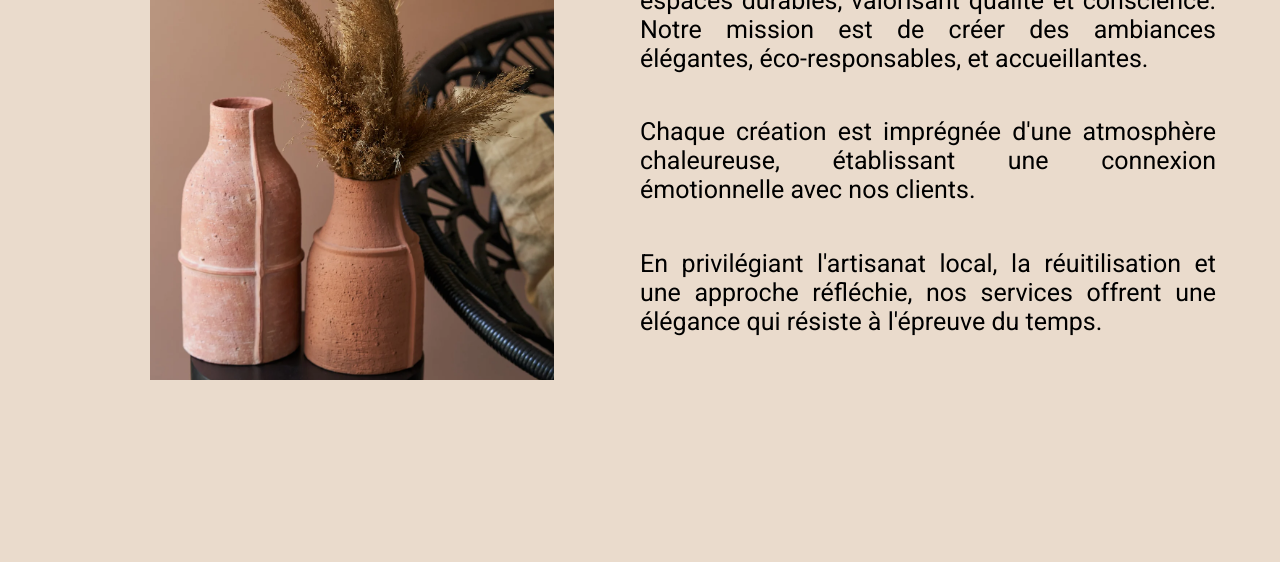
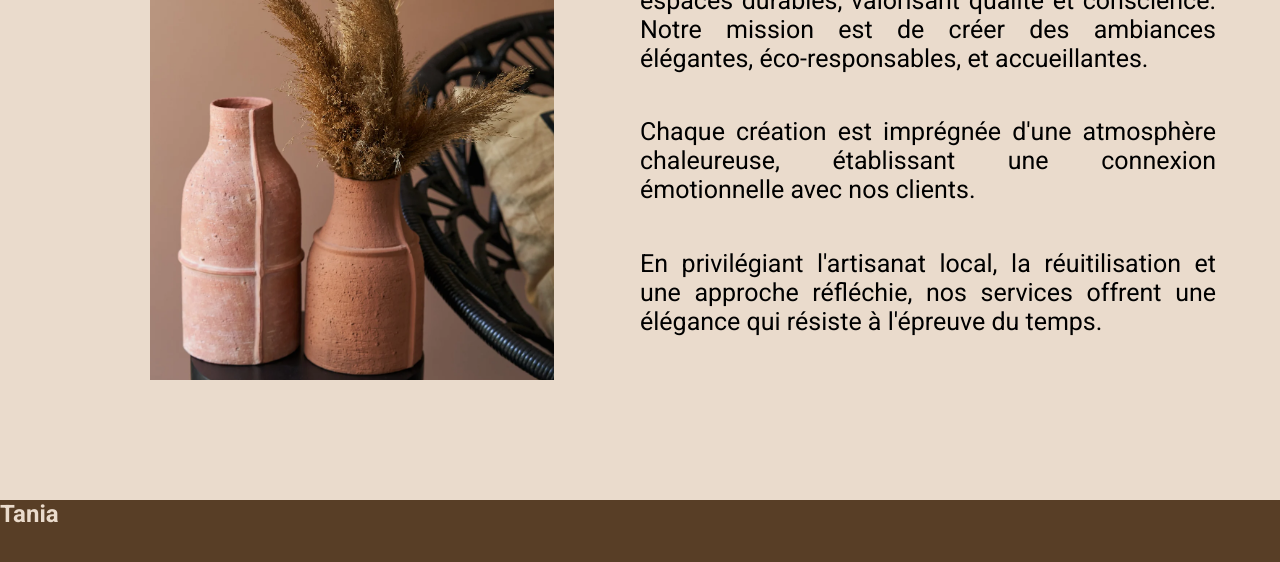
Before and after one commit to Scharlyopitz/CHEYSSOI-PARIS, a React (Vite) app: page /about in a window 1280 px wide. Shown: the part 1100-1662 px from the top of the page. Before the commit the page ends 1600 px from the top, so only its background shows below. Built offline with nearby package versions, Linux system fonts and the light colour scheme.

Commit message:
Design page about thirdSection

```diff
--- a/src/pages/About.jsx
+++ b/src/pages/About.jsx
@@ -7,7 +7,7 @@ export default function About() {
     <main id="About">
       <FirstSection />
       <SecondeSection />
-      {/* <ThirdSection /> */}
+      <ThirdSection />
     </main>
   );
 }
@@ -50,5 +50,9 @@ function SecondeSection() {
 }
 
 function ThirdSection() {
-  return <section className="thirdSection"></section>;
+  return (
+    <section className="thirdSection">
+      <h2>Tania</h2>
+    </section>
+  );
 }
--- a/src/sass/base/_colors.scss
+++ b/src/sass/base/_colors.scss
@@ -1,4 +1,5 @@
 $Yellow: #ffbd59;
 $Blue: #264059;
 $Orange: #d1902a;
+$Beige: #eadbcc;
 $Brown: #583e26;
--- a/src/sass/base/_reset.scss
+++ b/src/sass/base/_reset.scss
@@ -6,7 +6,7 @@
 
 body {
   font-family: "Roboto", sans-serif;
-  background: #eadbcc;
+  background: $Beige;
 }
 
 section {
--- a/src/sass/pages/_about.scss
+++ b/src/sass/pages/_about.scss
@@ -106,4 +106,9 @@
       }
     }
   }
+
+  .thirdSection {
+    background-color: $Brown;
+    color: $Beige;
+  }
 }
--- a/src/style/style.css
+++ b/src/style/style.css
@@ -224,4 +224,8 @@ header .menu .burger a::after {
      object-position: center;
   width: 70%;
   height: 100%;
+}
+#About .thirdSection {
+  background-color: #583e26;
+  color: #eadbcc;
 }/*# sourceMappingURL=style.css.map */
```
Also changed, not shown: 1 other file (tests, documents, lock files or other folders).
